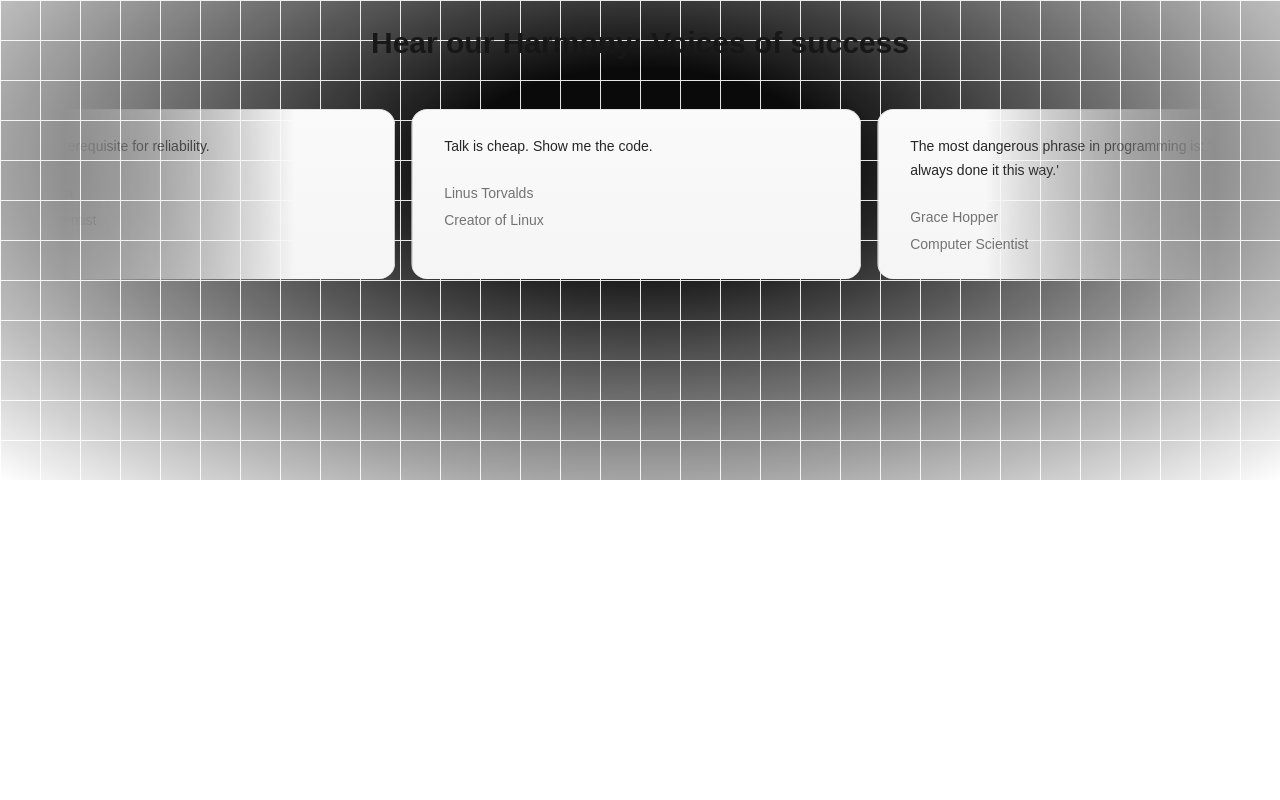
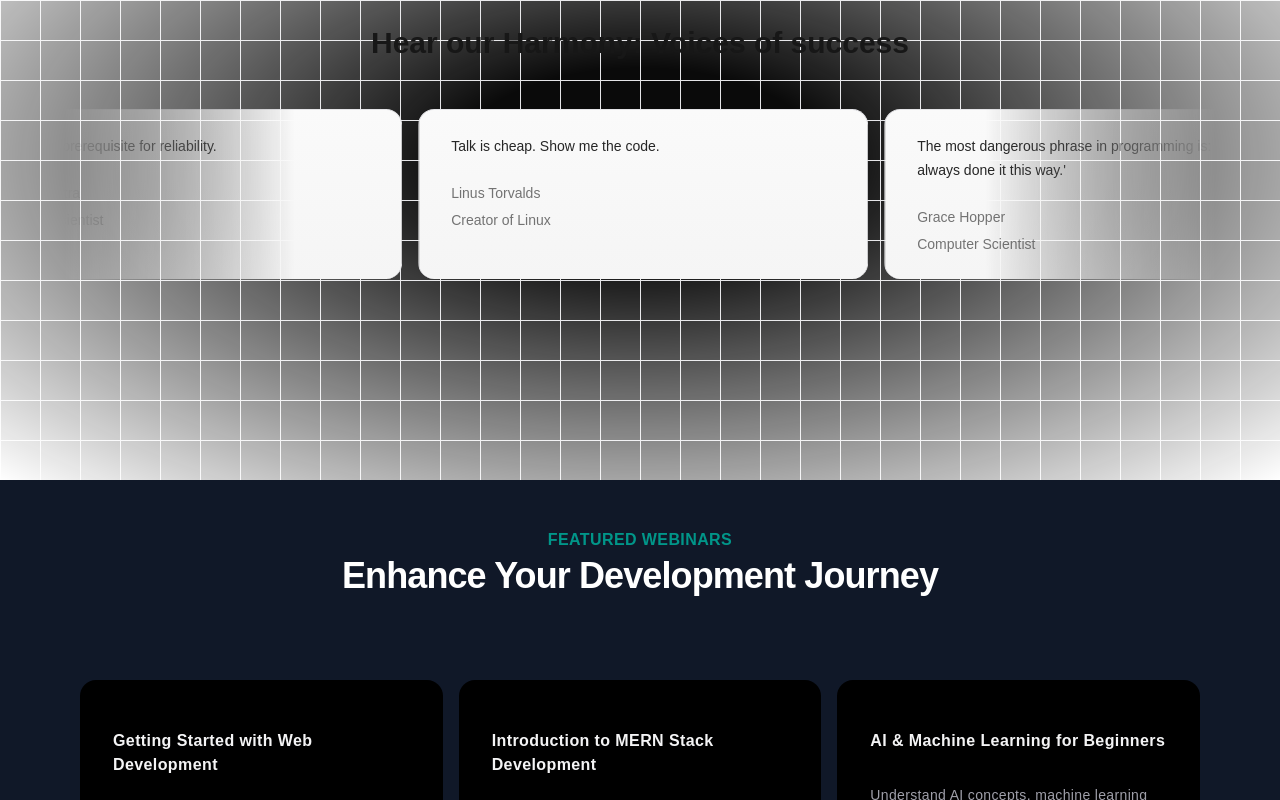
Before and after one commit to ihassanarif29/nextjs-project-one, a Next.js app: page / in a window 1280 px wide. Shown: the part 2000-2800 px from the top of the page. Before the commit the page ends 2480 px from the top, so only its background shows below. Built offline with nearby package versions, Linux system fonts and the light colour scheme.

Commit message:
Add UpcomingWebinars component, implement hover effect for featured webinars, and add webinar data

```diff
--- a/src/app/page.tsx
+++ b/src/app/page.tsx
@@ -2,6 +2,7 @@ import FeaturedCources from "@/components/FeaturedCources";
 import HeroSection from "@/components/HeroSection";
 import StickyScrollSection from "@/components/StickyScrollSection";
 import TestimonialCards from "@/components/TestimonialCards";
+import UpcomingWebinars from "@/components/UpcomingWebinars";
 
 export default function Home() {
   return (
@@ -10,6 +11,7 @@ export default function Home() {
       <FeaturedCources />
       <StickyScrollSection />
       <TestimonialCards />
+      <UpcomingWebinars />
     </main>
   );
 }
--- /dev/null
+++ b/src/components/UpcomingWebinars.tsx
@@ -0,0 +1,48 @@
+"use client";
+
+import Link from "next/link";
+import { HoverEffect } from "./ui/card-hover-effect";
+import { Button } from "./ui/moving-border";
+import webinarsData from "@/data/webinars.json";
+
+function UpcomingWebinars() {
+  return (
+    <div className="p-12 bg-gray-900">
+      <div className="max-w-7xl mx-auto px-4 sm:px-6">
+        <div className="text-center">
+          <h2 className="text-base text-teal-600 font-semibold tracking-wide uppercase">
+            FEATURED WEBINARS
+          </h2>
+          <p className="mt-2 text-3xl leading-8 font-extrabold tracking-tight text-white sm:text-4xl">
+            Enhance Your Development Journey
+          </p>
+        </div>
+
+        <div className="mt-10">
+          <HoverEffect
+            items={webinarsData.webinars
+              .filter((webinar) => webinar.isFeatured)
+              .map((featuredWebinar) => ({
+                title: featuredWebinar.title,
+                description: featuredWebinar.description,
+                link: featuredWebinar.slug,
+              }))}
+          />
+        </div>
+
+        <div className="mt-10 text-center">
+          <Link href={"/"}>
+            <Button
+              borderRadius="1.75rem"
+              className="bg-white dark:bg-black text-black dark:text-white border-neutral-200 dark:border-slate-800"
+            >
+              View All webinars
+            </Button>
+          </Link>
+        </div>
+      </div>
+    </div>
+  );
+}
+
+export default UpcomingWebinars;
--- /dev/null
+++ b/src/components/ui/card-hover-effect.tsx
@@ -0,0 +1,111 @@
+import { cn } from "@/utils/cn";
+import { AnimatePresence, motion } from "motion/react";
+
+import { useState } from "react";
+
+export const HoverEffect = ({
+  items,
+  className,
+}: {
+  items: {
+    title: string;
+    description: string;
+    link: string;
+  }[];
+  className?: string;
+}) => {
+  let [hoveredIndex, setHoveredIndex] = useState<number | null>(null);
+
+  return (
+    <div
+      className={cn(
+        "grid grid-cols-1 md:grid-cols-2  lg:grid-cols-3  py-10",
+        className,
+      )}
+    >
+      {items.map((item, idx) => (
+        <a
+          href={item?.link}
+          key={item?.link}
+          className="relative group  block p-2 h-full w-full"
+          onMouseEnter={() => setHoveredIndex(idx)}
+          onMouseLeave={() => setHoveredIndex(null)}
+        >
+          <AnimatePresence>
+            {hoveredIndex === idx && (
+              <motion.span
+                className="absolute inset-0 h-full w-full bg-neutral-200 dark:bg-slate-800/[0.8] block  rounded-3xl"
+                layoutId="hoverBackground"
+                initial={{ opacity: 0 }}
+                animate={{
+                  opacity: 1,
+                  transition: { duration: 0.15 },
+                }}
+                exit={{
+                  opacity: 0,
+                  transition: { duration: 0.15, delay: 0.2 },
+                }}
+              />
+            )}
+          </AnimatePresence>
+          <Card>
+            <CardTitle>{item.title}</CardTitle>
+            <CardDescription>{item.description}</CardDescription>
+          </Card>
+        </a>
+      ))}
+    </div>
+  );
+};
+
+export const Card = ({
+  className,
+  children,
+}: {
+  className?: string;
+  children: React.ReactNode;
+}) => {
+  return (
+    <div
+      className={cn(
+        "rounded-2xl h-full w-full p-4 overflow-hidden bg-black border border-transparent dark:border-white/[0.2] group-hover:border-slate-700 relative z-20",
+        className,
+      )}
+    >
+      <div className="relative z-50">
+        <div className="p-4">{children}</div>
+      </div>
+    </div>
+  );
+};
+export const CardTitle = ({
+  className,
+  children,
+}: {
+  className?: string;
+  children: React.ReactNode;
+}) => {
+  return (
+    <h4 className={cn("text-zinc-100 font-bold tracking-wide mt-4", className)}>
+      {children}
+    </h4>
+  );
+};
+export const CardDescription = ({
+  className,
+  children,
+}: {
+  className?: string;
+  children: React.ReactNode;
+}) => {
+  return (
+    <p
+      className={cn(
+        "mt-8 text-zinc-400 tracking-wide leading-relaxed text-sm",
+        className,
+      )}
+    >
+      {children}
+    </p>
+  );
+};
--- /dev/null
+++ b/src/data/webinars.json
@@ -0,0 +1,64 @@
+{
+  "webinars": [
+    {
+      "title": "Getting Started with Web Development",
+      "description": "Learn the fundamentals of HTML, CSS, JavaScript, and how modern websites are built.",
+      "slug": "getting-started-with-web-development",
+      "isFeatured": true
+    },
+    {
+      "title": "Introduction to MERN Stack Development",
+      "description": "Explore how MongoDB, Express, React, and Node.js work together to create full-stack applications.",
+      "slug": "introduction-to-mern-stack-development",
+      "isFeatured": true
+    },
+    {
+      "title": "AI & Machine Learning for Beginners",
+      "description": "Understand AI concepts, machine learning basics, and how models are trained.",
+      "slug": "ai-machine-learning-for-beginners",
+      "isFeatured": true
+    },
+    {
+      "title": "Building Mobile Apps with Flutter",
+      "description": "Discover how to create cross-platform mobile applications using Flutter.",
+      "slug": "building-mobile-apps-with-flutter",
+      "isFeatured": true
+    },
+    {
+      "title": "Modern React & Next.js Practices",
+      "description": "Learn modern frontend development techniques using React and Next.js.",
+      "slug": "modern-react-nextjs-practices",
+      "isFeatured": true
+    },
+    {
+      "title": "Cybersecurity Essentials for Developers",
+      "description": "Learn common security risks and best practices for protecting applications.",
+      "slug": "cybersecurity-essentials-for-developers",
+      "isFeatured": false
+    },
+    {
+      "title": "Cloud Computing Fundamentals",
+      "description": "Understand cloud infrastructure, services, and deployment concepts.",
+      "slug": "cloud-computing-fundamentals",
+      "isFeatured": false
+    },
+    {
+      "title": "Game Development with Unity",
+      "description": "Learn how games are designed and developed using Unity and C#.",
+      "slug": "game-development-with-unity",
+      "isFeatured": true
+    },
+    {
+      "title": "DevOps & CI/CD Workflow Explained",
+      "description": "Understand automation, deployment pipelines, and DevOps practices.",
+      "slug": "devops-cicd-workflow-explained",
+      "isFeatured": false
+    },
+    {
+      "title": "Mastering APIs and Backend Development",
+      "description": "Learn how APIs work and build scalable backend services.",
+      "slug": "mastering-apis-and-backend-development",
+      "isFeatured": false
+    }
+  ]
+}
```
